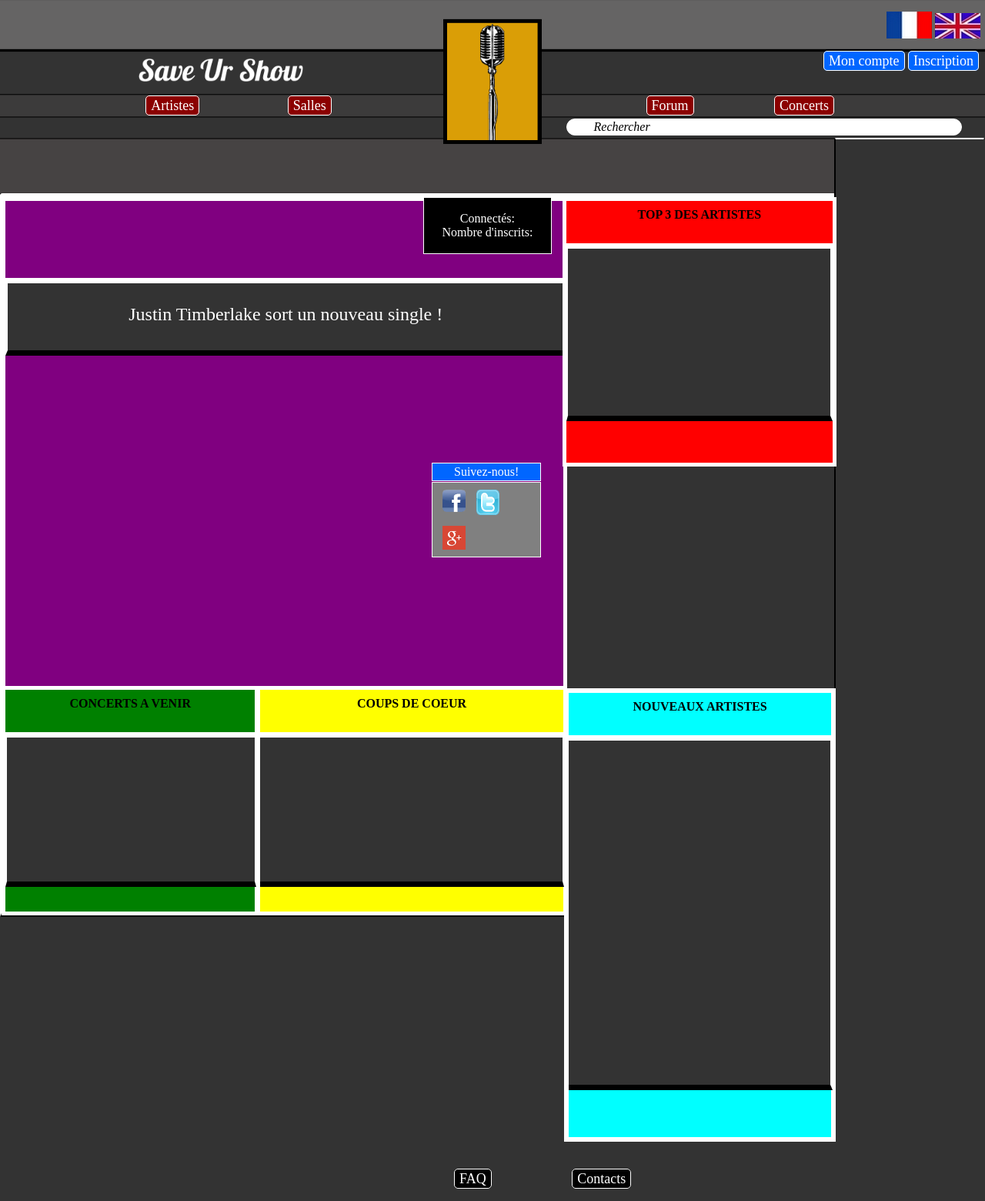
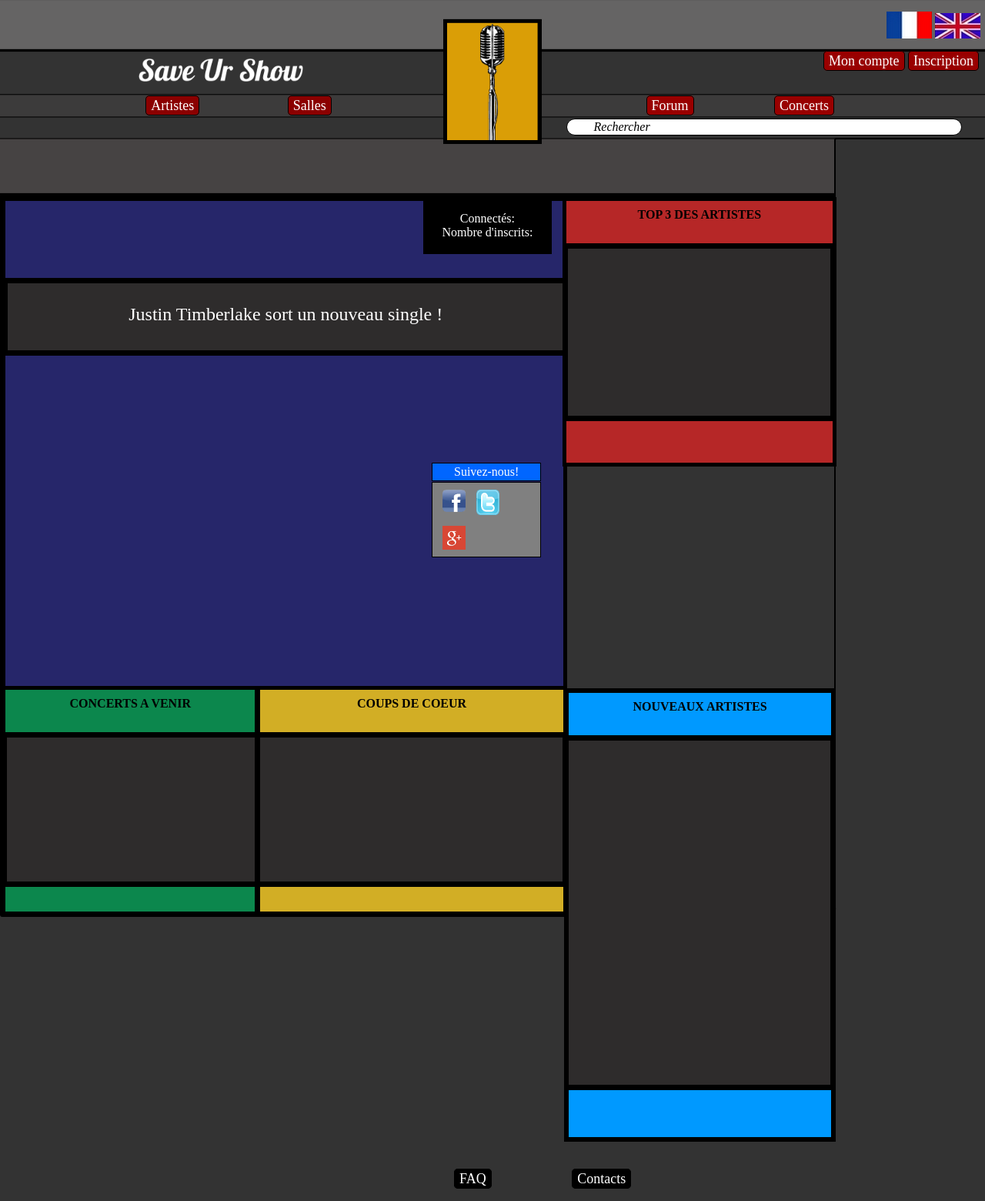
Before and after one commit to G2BProject/G2BProject, a PHP site: page /banniere.html in a window 1280 px wide. Shown: the whole page at 77% size. Run offline with PHP 8.4, Linux system fonts and the light colour scheme.

Commit message:
Modification des codes accueil

```diff
--- a/SaveUrShow/Projet/banniere.html
+++ b/SaveUrShow/Projet/banniere.html
@@ -58,7 +58,7 @@
 	</div>
 </div>
 
-<div id="Suivre">Suivez-nous!
+<div id="Suivre"><a4>Suivez-nous!</a4>
 </div>
 
 <div class="reseaux">
--- a/SaveUrShow/Projet/style.css
+++ b/SaveUrShow/Projet/style.css
@@ -7,8 +7,6 @@ body{
 	background-color: #333333;
 	margin: 0%;
 	width: 100%;
-	color: white;
-
 }
 
 #logo{
@@ -65,13 +63,12 @@ body{
 .zone1{
  	 display:inline;
 	 width:20%;
-	 background-color:#0066FF;
+	 background-color:#990000;
 	 text-align:center;
 	 padding:2px 6px 2px 6px;
 	 border-style:solid;
 	 border-width:1px;
 	 border-radius:5px;
-
 }
 
 #artistes_salles ul{
@@ -84,7 +81,7 @@ body{
  	float:left;
 	margin-left:150px;
 	margin-top:-21px;
- }
+}
 
 .boutons1{
  	 display:inline;
@@ -113,7 +110,7 @@ body{
 .boutons2{
  	 display:inline;
 	 width:20%;
-	 background-color:darkred;
+	 background-color:#990000;
 	 text-align:center;
 	 padding:2px 6px 2px 6px;
 	 border-style:solid;
@@ -169,7 +166,7 @@ body{
 	 margin-top:0px;
 	 width:67%;
 	 height: 630px;
-	 background-color:purple;
+	 background-color:#26266A;
 	 text-align:center;
 	/* padding:2px 6px 2px 6px;*/
 	 border-style:solid;
@@ -182,7 +179,7 @@ body{
 	width: 99.7%;
 	height: 87px;
 	margin-top:100px;
-	background-color:#333333;
+	background-color:#2E2C2C;
 	border-style: solid;
 	border-top-width:7px;
 	border-bottom-width:7px;
@@ -195,7 +192,7 @@ body{
 	 margin-right: -3.3px;
 	 width:32%;
 	 height: 340px;
-	 background-color:red;
+	 background-color:#B62727;
 	 text-align:center;
 	 /*padding:2px 6px 2px 6px;*/
 	 border-style:solid;
@@ -207,7 +204,7 @@ body{
 	width: 98.7%;
 	height: 217px;
 	margin-top:20px;
-	background-color:#333333;
+	background-color:#2E2C2C;
 	border-style: solid;
 	border-left-width: 2.5px;
 	border-right-width: 3px;
@@ -223,7 +220,7 @@ body{
 	 margin-right: -3.3px;
 	 width:30%;
 	 height: 288px;
-	 background-color:green;
+	 background-color:#0C874D;
 	 text-align:center;
 	 /*padding:2px 6px 2px 6px;*/
 	 border-style:solid;
@@ -234,7 +231,7 @@ body{
 	width: 99.1%;
 	height: 187px;
 	margin-top:20px;
-	background-color:#333333;
+	background-color:#2E2C2C;
 	border-style: solid;
 	border-left-width: 2.5px;
 	border-right-width: 2px;
@@ -250,7 +247,7 @@ body{
 	 margin-right: -3.3px;
 	 width:36.4%;
 	 height: 288px;
-	 background-color:yellow;
+	 background-color:#D2AE25;
 	 text-align:center;
 	 /*padding:2px 6px 2px 6px;*/
 	 border-style:solid;
@@ -261,7 +258,7 @@ body{
 	width: 99.9%;
 	height: 187px;
 	margin-top:20px;
-	background-color:#333333;
+	background-color:#2E2C2C;
 	border-style: solid;
 	border-left-width: 0px;
 	border-right-width: 2px;
@@ -276,7 +273,7 @@ body{
 	 margin-right: -2.3px;
 	 width:31.5%;
 	 height: 577px;
-	 background-color:cyan;
+	 background-color:#0099FF;
 	 text-align:center;
 	 /*padding:2px 6px 2px 6px;*/
 	 border-style:solid;
@@ -287,7 +284,7 @@ body{
 	width: 99.7%;
 	height: 447px;
 	margin-top:20px;
-	background-color:#333333;
+	background-color:#2E2C2C;
 	border-style: solid;
 	border-left-width: 0px;
 	border-right-width: 3px;
@@ -382,7 +379,7 @@ a2{
  	 color:white;
  	 line-height: 80px;
  	 font-size: x-large;
- }
+}
 
 a3{
  	 text-decoration:none;
@@ -390,3 +387,12 @@ a3{
  	 font-weight: bold;
  	 line-height: 35px;
 }
+
+a4{
+ 	 text-decoration:none;
+ 	 color:white;
+}
+
+p{
+	 color:white;
+}
```
